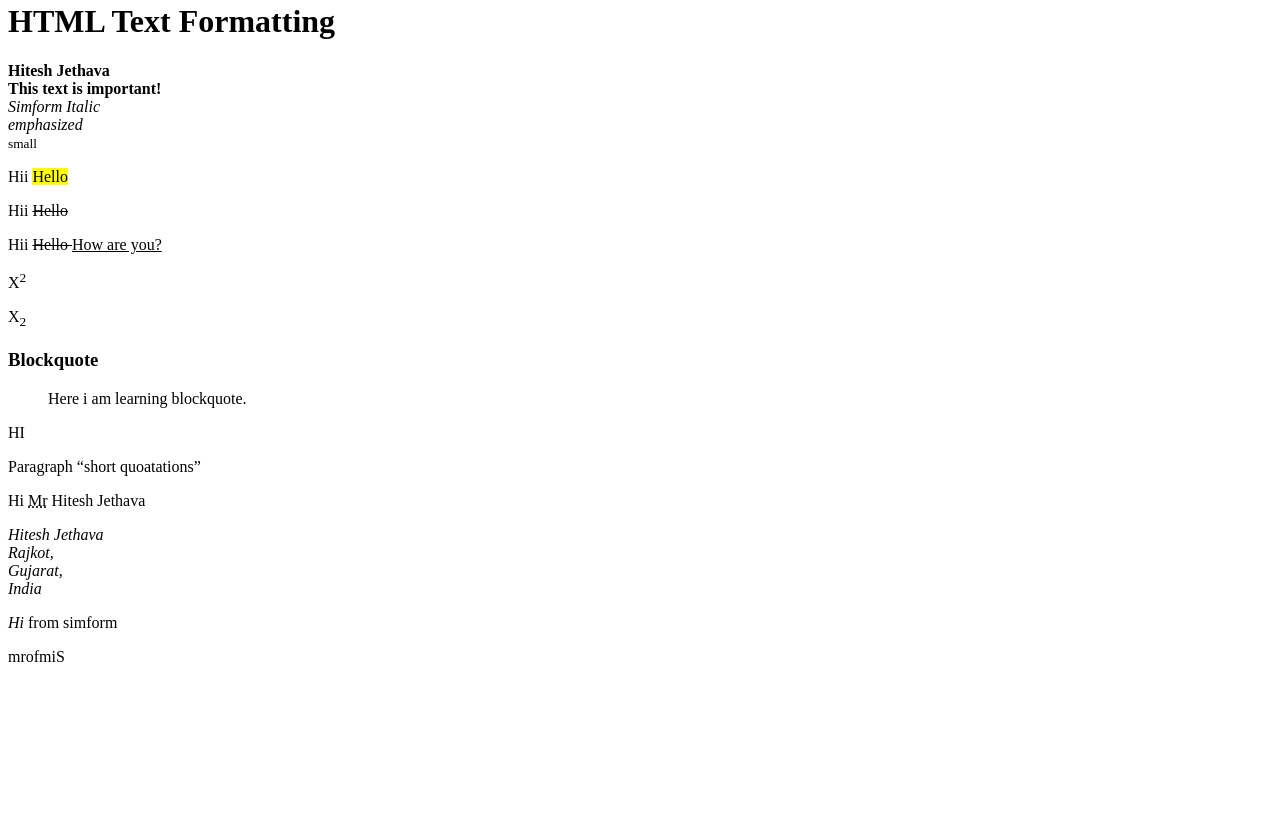
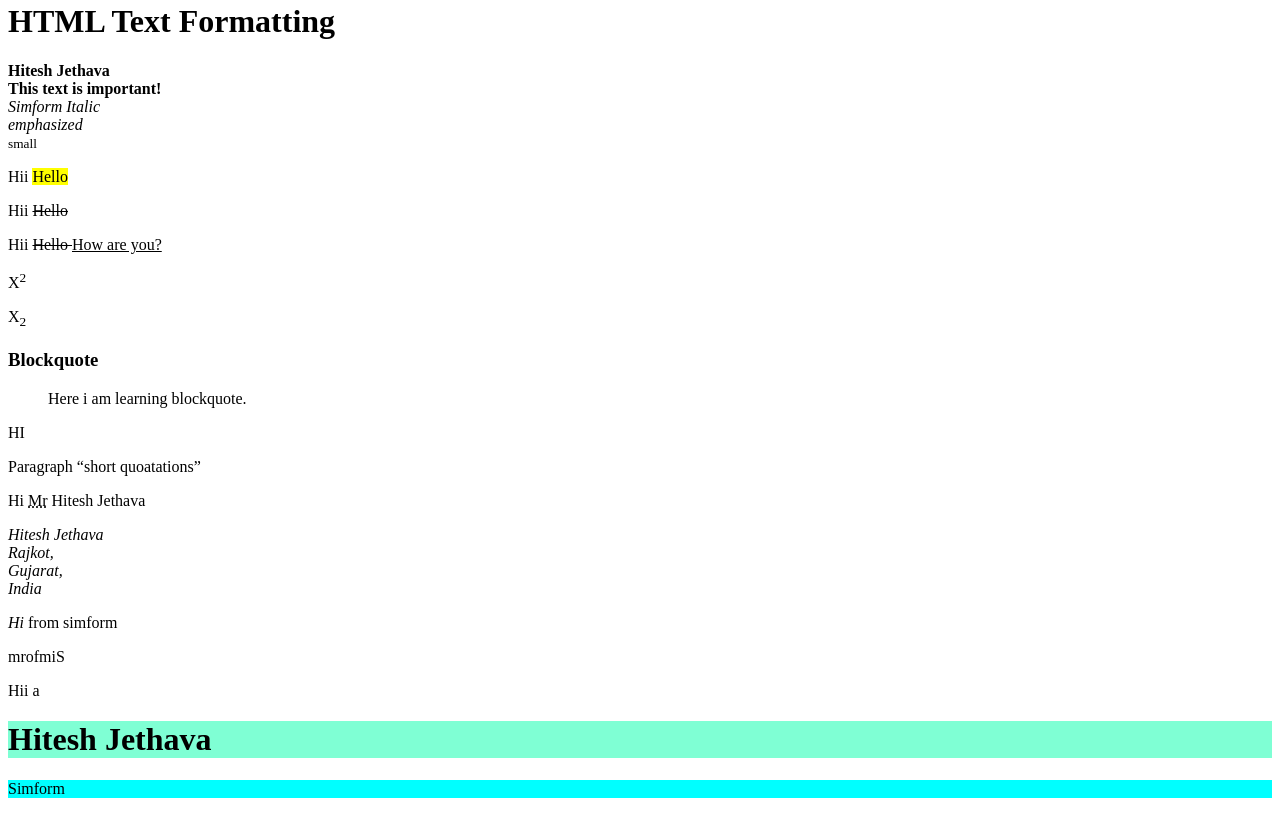
Before and after one commit to HiteshSimform/htmlcss, a plain HTML site: page index.html in a window 1280 px wide. Shown: the part 2452-3266 px from the top of the page. Before the commit the page ends 3126 px from the top, so only its background shows below. Drawn offline with Linux system fonts and the light colour scheme.

Commit message:
worked on html commits and html colors

```diff
--- a/index.html
+++ b/index.html
@@ -121,6 +121,13 @@
             <p>Hi</p>
             <h1></h1>
              -->
+            <p>Hii <!-- hello , inline hide content by comment --> a</p>
+        </div>
+
+        <!-- HTML Colors -->
+        <div title="HTML Colors">
+            <h1 style="background-color: aquamarine;">Hitesh Jethava</h1>
+            <p style="background-color: aqua;">Simform</p>
         </div>
     </body>
 </html>
```
